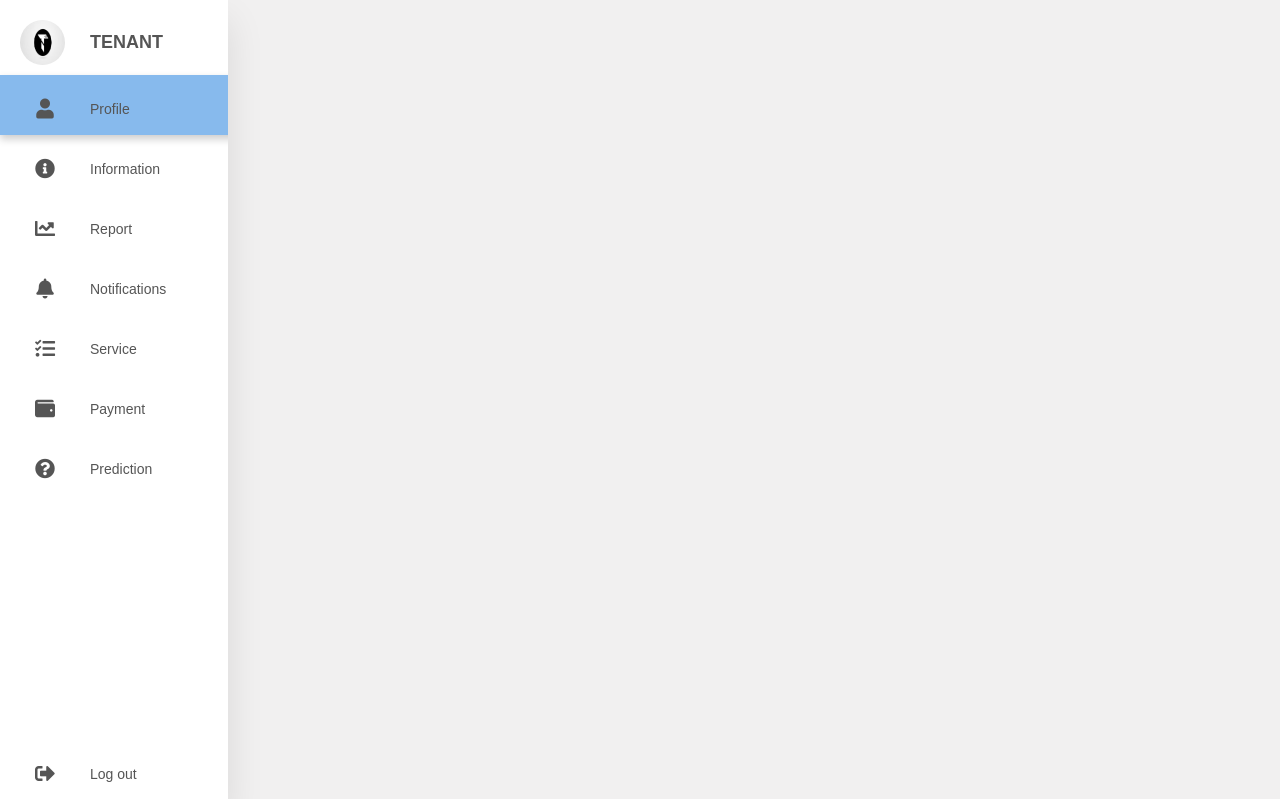
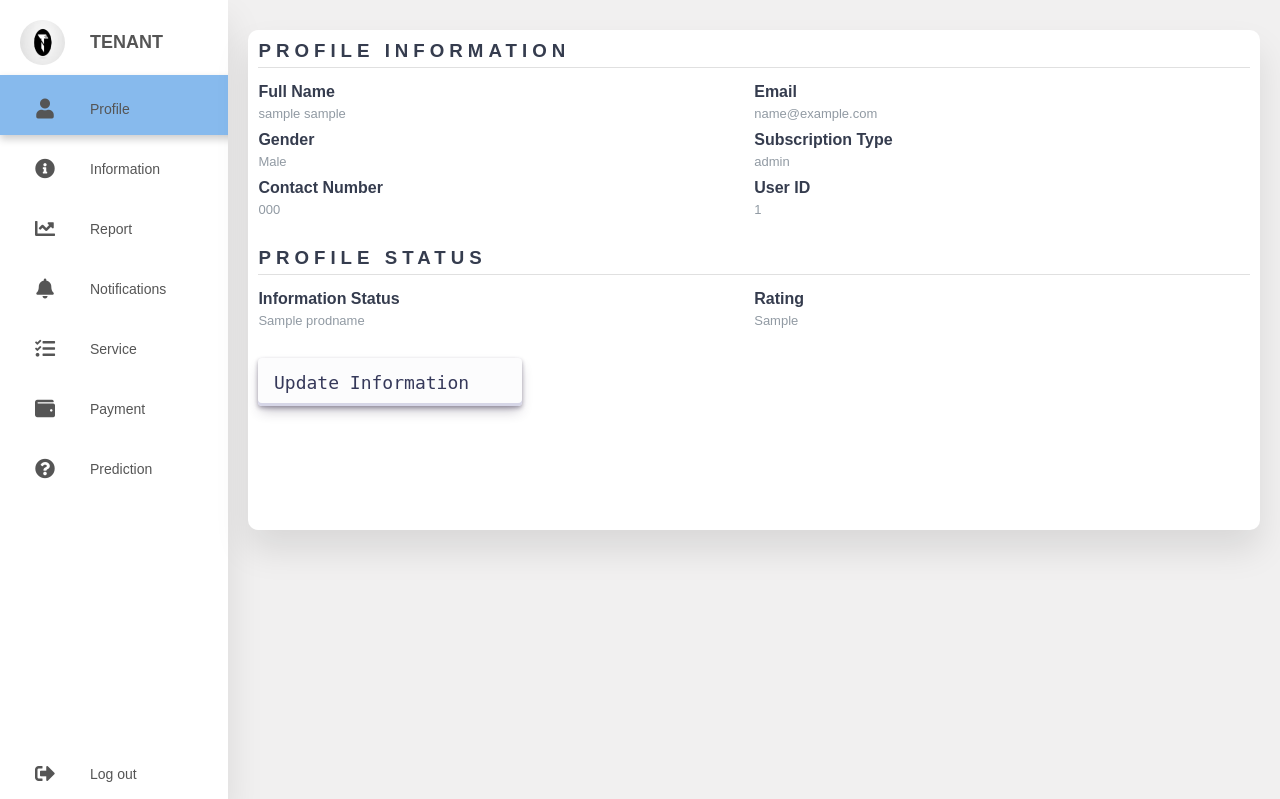
Before and after one commit to hasibhasan-github/IUB_CSE307_SystemAnalysisAndDesign_Tenant_Management_System_MachineLearning_Based_PredictiveApproach, a Flask app: template Tenant_Management_System/website/templates/profile.html in a window 1280 px wide. Shown: the top 799 px of the page. Run offline with Flask 3, Linux system fonts and the light colour scheme; tables that the repository leaves empty hold one stand-in row (values such as "Sample post"); the template is opened without the code that fills it: values that come from a table or form of the project are taken from there, most other values are stand-ins (such as "Sample title", 1, 10 or a date in 2020).

Commit message:
@hasibhasan-github

```diff
--- a/Tenant_Management_System/website/templates/profile.html
+++ b/Tenant_Management_System/website/templates/profile.html
@@ -16,5 +16,64 @@ Profile
 {% endblock %}
 
 {% block profile1 %}
+<div class="course-box">
 
+  <div class="wrapper">
+  <div class="right">
+    <div class="info">
+        <h3>Profile Information</h3>
+        <div class="info_data">
+             <div class="data">
+                <h4>Full Name</h4>
+                <p>{{ user.username }} {{ user.username }}</p>
+             </div>
+             <div class="data">
+               <h4>Email</h4>
+                <p>{{ user.email }}</p>
+          </div>
+        </div>
+        <div class="info_data">
+             <div class="data">
+                <h4>Gender</h4>
+                <p>Male</p>
+             </div>
+             <div class="data">
+              <h4>Subscription Type</h4>
+                <p>{{ user.userType }}</p>
+          </div>
+        </div>
+        <div class="info_data">
+             <div class="data">
+                <h4>Contact Number</h4>
+                <p>{{ user.contactNumber }}</p>
+             </div>
+             <div class="data">
+              <h4>User ID</h4>
+              <p>{{ user.id }}</p>
+          </div>
+        </div>
+    </div>
+
+  <div class="projects">
+        <h3>Profile Status</h3>
+        <div class="projects_data">
+             <div class="data">
+                <h4>Information Status</h4>
+                <p>{{ prodname }}</p>
+             </div>
+             <div class="data">
+               <h4>Rating</h4>
+                <p>{{ LastOrder }}</p>
+          </div>
+        </div>
+    </div>
+  </div>
+</div>
+<input type="update" value="Update Information" class="button-30" role="button" readonly>
+</div>
+<!-- </section>
+
+</section> -->
+
+</div>
 {% endblock %}
```
Also changed, not shown: Tenant_Management_System/website/auth.py (+15 -2 lines), Tenant_Management_System/website/templates/login.html (+16 -0 lines).
